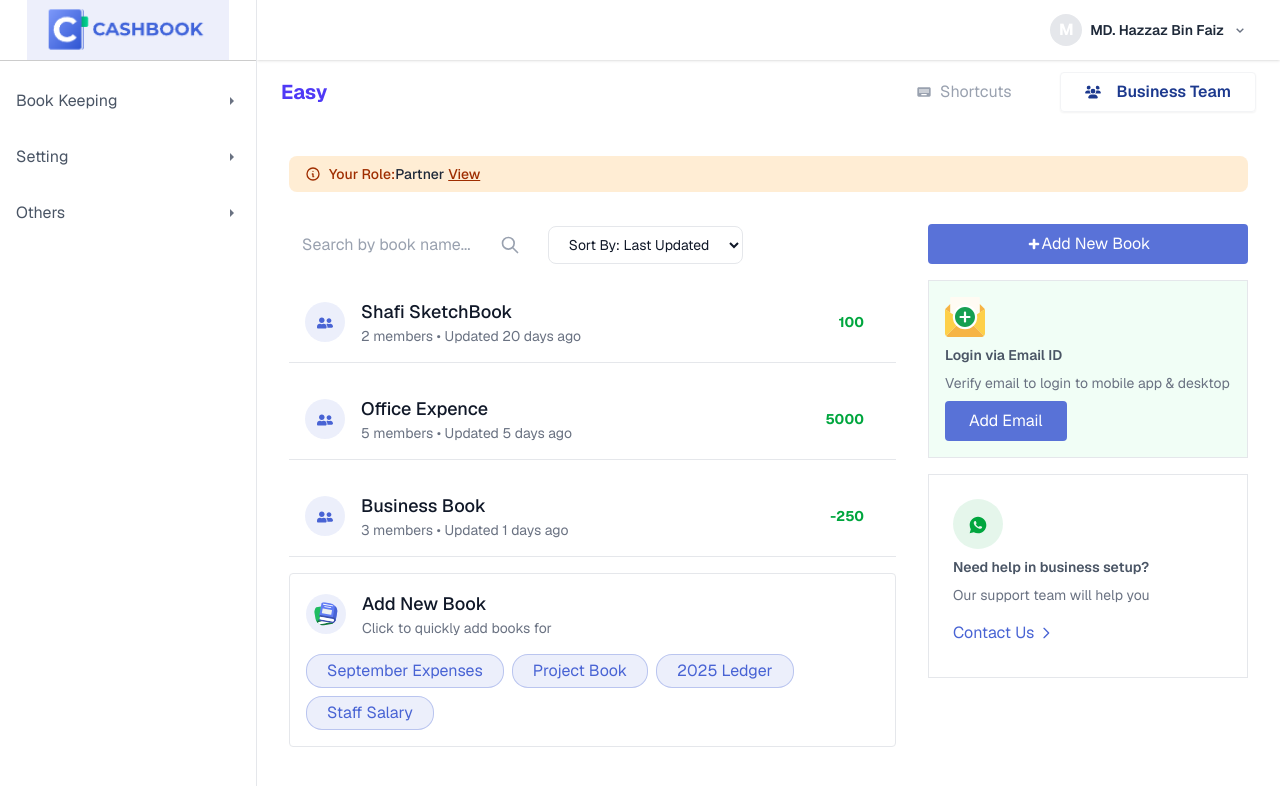
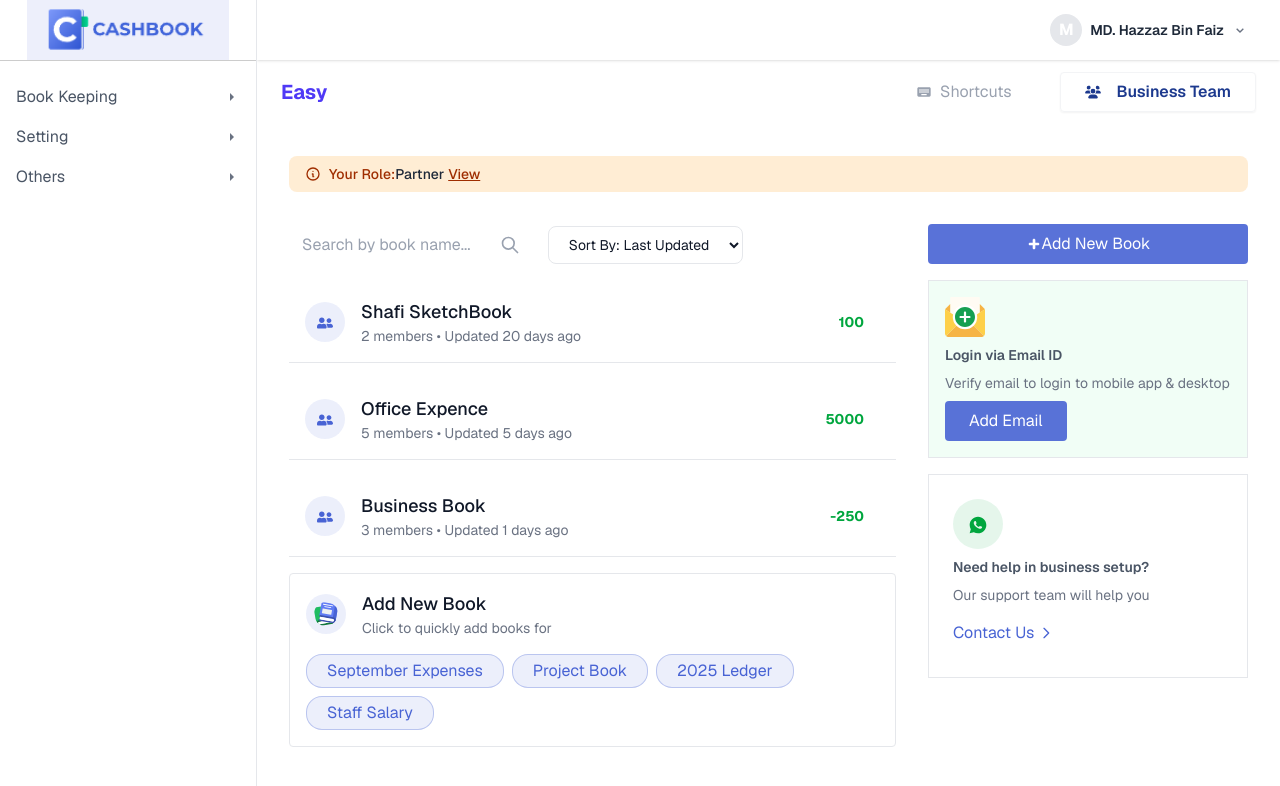
Before and after one commit to mollameehedi/nagadboi, a Next.js app: page /dashboard/cashbooks in a window 1280 px wide. Shown: the top 786 px of the page. Built offline with nearby package versions, Linux system fonts and the light colour scheme.

Commit message:
fropdoen

```diff
--- a/components/Common/SideBarItem.jsx
+++ b/components/Common/SideBarItem.jsx
@@ -7,7 +7,7 @@ const SidebarItem = ({ icon: Icon, text, href, name, activeDropdownName, onDropd
   const isDropdownOpen = activeDropdownName === name;
   const isActive = isDropdown ? false : getNavLinkClass(href) === 'active-link';
 
-  const baseClasses = "flex items-center w-full px-4 py-3 rounded-lg text-gray-600 transition-colors focus:outline-none";
+  const baseClasses = "flex items-center w-full px-4 py-2 rounded-lg text-gray-600 transition-colors focus:outline-none";
   const activeClasses = isActive ? 'active-link' : '';
 
   if (isDropdown) {
--- a/components/layout/Sidebar.jsx
+++ b/components/layout/Sidebar.jsx
@@ -32,7 +32,7 @@ const Sidebar = () => {
           <Image src={logo} alt="alt" width={70} height={60} className='h-[60px] w-auto m-auto cursor-pointer' />
           </Link>
         </div>
-        <nav className="flex-1 space-y-2 w-64 py-4 px-0">
+        <nav className="w-64 py-4 px-0">
 
            <SidebarItem text="Book Keeping" name="book_keeping" activeDropdownName={activeDropdown} onDropdownToggle={handleDropdownToggle} getNavLinkClass={getNavLinkClass} >
           <Link href="/dashboard/cashbooks" className={`sidebar_item ${getNavLinkClass('/dashboard/cashbooks')}`}>
```
